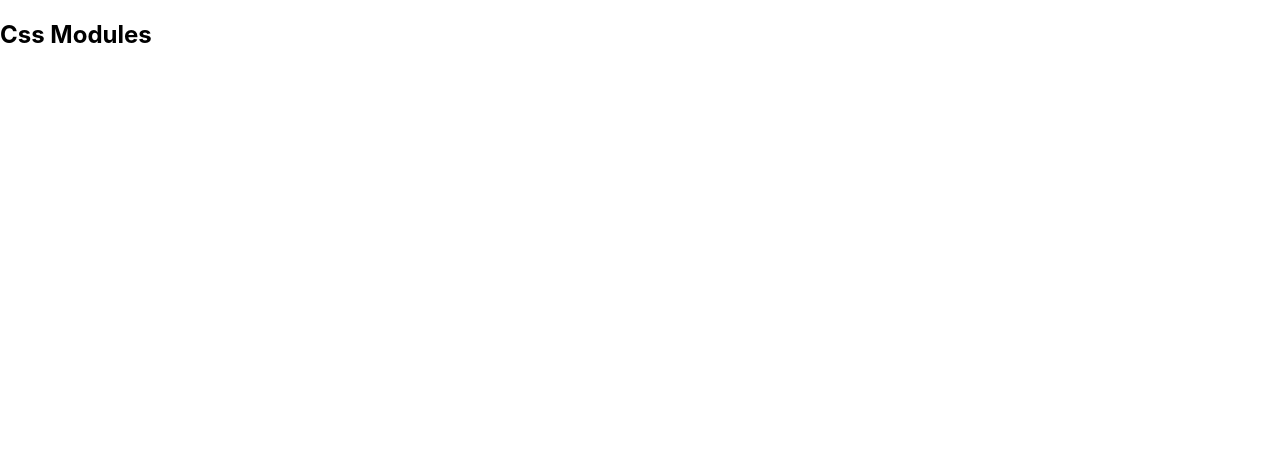
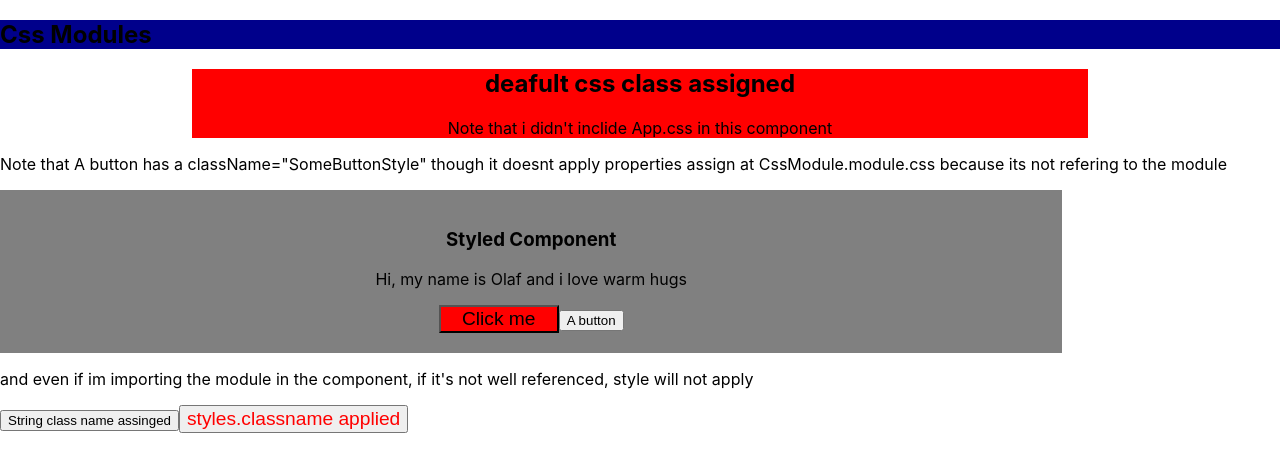
Before and after one commit to facundocristaldo/udemy-react-course, a React (Create React App) app: page / in a window 1280 px wide. Shown: the top 472 px of the page. Built offline with nearby package versions, Linux system fonts and the light colour scheme.

Commit message:
css modules

```diff
--- a/src/App.css
+++ b/src/App.css
@@ -2,6 +2,7 @@
     width: 70%;
     margin: auto;
     text-align: center;
+    background-color: red;
 }
 
 .red{
--- /dev/null
+++ b/src/components/CssModule.module.css
@@ -0,0 +1,8 @@
+.App{
+    background-color: darkblue;
+}
+
+.SomeButtonStyle{
+    color:red;
+    font-size:1.2em;
+}
--- a/src/components/CssModules.js
+++ b/src/components/CssModules.js
@@ -1,9 +1,24 @@
 import React from 'react';
+import styles from './CssModule.module.css'
+import StyledComponents from './StyledComponents';
 
 const CssModules = () =>{
     return(
         <div>
-            <h2>Css Modules</h2>
+            <div className={styles.App}>
+                <h2>Css Modules</h2>
+            </div>
+            <div className="App">
+                <h2>deafult css class assigned</h2>
+                <p>Note that i didn't inclide App.css in this component</p>
+            </div>
+            <div>
+            <p>Note that A button has a className="SomeButtonStyle" though it doesnt apply properties assign at CssModule.module.css because its not refering to the module</p>
+            <StyledComponents/>
+            <p> and even if im importing the module in the component, if it's not well referenced, style will not apply</p>
+            <button className="SomeButtonStyle">String class name assinged</button>
+            <button className={styles.SomeButtonStyle}>styles.classname applied</button>
+            </div>
         </div>
     )
 }
--- a/src/components/StyledComponents.js
+++ b/src/components/StyledComponents.js
@@ -28,6 +28,7 @@ const StyledComponents = () => {
       <h3>Styled Component</h3>
       <p>Hi, my name is Olaf and i love warm hugs</p>
       <StyledButton bgcolor="red"hoverbgcolor="salmon">Click me</StyledButton>
+      <button className="SomeButtonStyle">A button</button>
     </StyledDiv>
   );
 };
```
